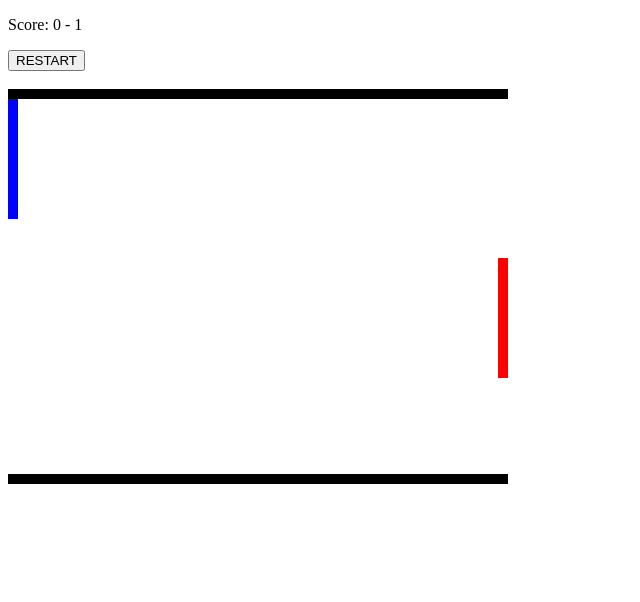
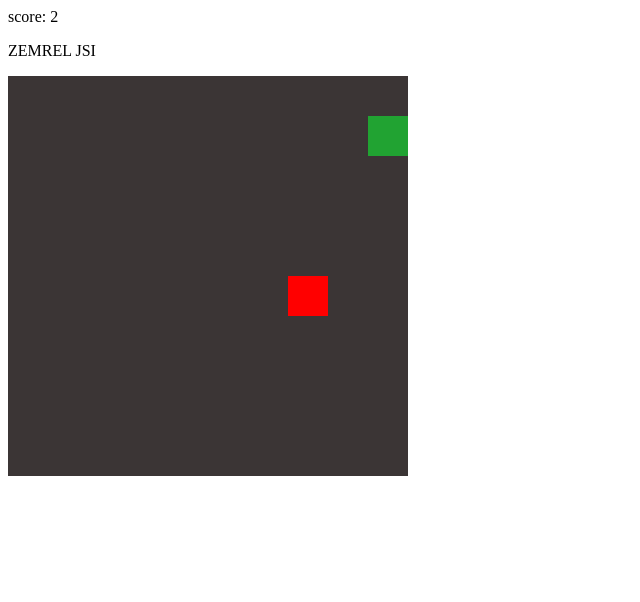
Before and after one commit to damiska21/Damiskovi-kody, a plain HTML site: page index.html in a window 1280 px wide. Shown: the whole page, without its empty margins (0-640 px from the left). Drawn offline with Linux system fonts and the light colour scheme.

Commit message:
Revert "Add files via upload"

```diff
--- a/index.html
+++ b/index.html
@@ -1,11 +1,10 @@
-<!DOCTYPE html>
 <html>
     <head>
-        <title>PONG</title>
+        <title>snake</title>
     </head>
     <body>
-        <p id="score">Score: 0 - 0</p><button id="button" onclick="restart()">RESTART</button>
-        <br>
+        <p id="score">Score: </p>
+        <p id="died"></p>
         <script src="main.js"></script>
     </body>
 </html>
--- a/main.js
+++ b/main.js
@@ -1,126 +1,158 @@
-var canvas = document.createElement("canvas"); canvas.width = 500; canvas.height = 510; document.body.appendChild(canvas); var c = canvas.getContext("2d");
+/*dlouhý řádek kanvasu*/var canvas = document.createElement("canvas"); canvas.width = "800"; canvas.height = "800";document.body.appendChild(canvas);var c = canvas.getContext("2d");c.scale(40, 40);
 
-var paddleY = 0;
-var enemyPaddleY = 0;
-var ballX = 350;
-var ballY = 250;
-var paddleWidth = 120;
-var ballGoingLeft = true;
-var ballAngle = 20;
-var ballSpeed = 3;
-var gameOver = false;
-var Pscore = 0;
-var Escore = 0;
+//KONSTANTY
+var playerX = 1;
+var playerY = 1;
+var snakeLenght = 3;
+var pole = 10;
+var tailX = [0, 0];
+var tailY = [0, 0];
+var appleX;
+var appleY;
+var appleOnPole = false;
+var dead = false;
 var scoreDisplay = document.getElementById("score");
-var buttonDisplay = document.getElementById("button");
+var diedDisplay = document.getElementById("died");
+var goingTop = false;
+var goingDown = false;
+var goingRight = true;
+var goingLeft = false;
 
-function paddle() {
-    if (paddleY < 10) {
-        paddleY = 10;
-    }else if (paddleY + paddleWidth >= 385) {
-        paddleY = 265;
+//FUNKCE
+function draw() {
+    c.clearRect(0, 0, canvas.width, canvas.height);
+    c.fillStyle = "#3b3535";//šedá
+    c.fillRect(0, 0, pole, pole);
+
+    for(var i = 0; i < snakeLenght; i++) {
+        c.fillStyle = "#2fd44d";//světlejší zelená
+        c.fillRect(tailX[i], tailY[i], 1, 1);
+    }
+    c.fillStyle = "#21a332";//zelená
+    c.fillRect(playerX, playerY, 1, 1);
+
+    c.fillStyle = "red";
+    c.fillRect(appleX, appleY, 1, 1);
+}
+function tail() {
+    for(var i = 0; i < snakeLenght; i++) {
+        if(playerX == tailX[tailX.length] && playerY == tailY[tailY.length]){
+            dead = false;
+        }else if(playerX == tailX[i] && playerY == tailY[i]) {
+            dead = true;
+        }
+    }
+    tailX.push(playerX);
+    tailX.shift();
+    tailY.push(playerY);
+    tailY.shift();
+}
+function score() {
+    scoreDisplay.textContent = "score: " + (snakeLenght - 1);
+}
+
+function keyCode(event) {
+    switch(event.keyCode){
+        case 87://W
+            goingTop = true;
+            goingDown = false;
+            goingLeft = false;
+            goingRight = false;
+            break;
+        case 65://A
+            goingTop = false;
+            goingDown = false;
+            goingLeft = true;
+            goingRight = false;
+            break;
+        case 83: //S
+            goingTop = false;
+            goingDown = true;
+            goingLeft = false;
+            goingRight = false;
+            break;
+        case 68: //D
+            goingTop = false;
+            goingDown = false;
+            goingLeft = false;
+            goingRight = true;
+            break;
+    }
+}
+function move() {
+    if(goingTop) {
+        playerY -= 1;
+    }else if(goingDown) {
+        playerY += 1;
+    }else if(goingRight) {
+        playerX += 1;
+    }else if(goingLeft) {
+        playerX -= 1;
+    }
+
+    if(playerX > pole - 1) {
+        playerX = pole - 1;
+    }else if(playerY > pole - 1) {
+        playerY = pole - 1;
+    }else if(playerX < 0) {
+        playerX = 0;
+    }else if(playerY < 0) {
+        playerY = 0;
     }
 }
 
-function enemy() {
-    if (enemyPaddleY < 10) {
-        enemyPaddleY = 10;
-    }else if (enemyPaddleY + paddleWidth >= 385) {
-        enemyPaddleY = 265;
+function apple() {
+    if(!appleOnPole){
+        appleX = Math.round(Math.random() * 10);
+        appleY = Math.round(Math.random() * 10);
+        appleOnPole = true;
+        for(var i = 0; i < tailX.length; i++) {
+            if(appleX == tailX[i] && appleY == tailY[i]) {
+                appleOnPole = false;
+                apple();
+            }
+        }
+        if(appleX == playerX && appleY == playerY) {
+            appleOnPole = false;
+        }
+        if(appleX >= 10) {
+            appleX = 9;
+        }if(appleY >= 10){
+            appleY = 9;
+        }
     }
-
-    //pohyb
-    if (ballY < enemyPaddleY) {
-        enemyPaddleY -= 1.5;
-    }else if(ballY > enemyPaddleY) {
-        enemyPaddleY += 1.5;
+    if(playerX == appleX && playerY == appleY) {
+        appleOnPole = false;
+        tailX.push(playerX);
+        tailY.push(playerY);
+        snakeLenght += 1;
     }
 }
 
-function ball() {
-    if (ballGoingLeft) {
-        ballX -= ballSpeed;
-        ballY += ballAngle * 0.1;
-    }else{
-        ballX += ballSpeed;
-        ballY += ballAngle * 0.1;
+function death() {
+    if(dead) {
+        console.log("ses mrtvej!");
+        diedDisplay.textContent = "ZEMREL JSI";
     }
-    if (ballY >= 340) {
-        ballAngle *= -1;
-        ballY = 340;
-    }else if (ballY <= 10) {
-        ballY = 10;
-        ballAngle *= -1;
-    }
-
-    if((ballX <= 10 && (paddleY < ballY && paddleY + 150 > ballY) && ballGoingLeft) || ((ballX <= 10 && (paddleY > ballY && paddleY < ballY + 50)))) {
-        ballGoingLeft = false;
-        if(ballSpeed < 10){
-            ballSpeed += 1;
+        if(playerX > pole - 1 || playerX < 0 || playerY > pole - 1 || playerY < 0) {
+            dead = true;
         }
-        ballAngle = ((Math.random()) * 100);
-    }
-    if(ballX >= 440 && (enemyPaddleY < ballY && enemyPaddleY + 150 > ballY && !ballGoingLeft) || ((ballX >= 440 && (enemyPaddleY > ballY && enemyPaddleY < ballY + 50)))) {
-        ballGoingLeft = true;
-        if(ballSpeed < 10){
-            ballSpeed += 1;
-        }
-        ballAngle = ((Math.random()) * 100);
-    }
-}
-
-function gameloop() {
-    if(ballX + 50 < 0) {
-        gameOver = true;
-        buttonDisplay.style.display = "block";
-        Escore++;
-        scoreDisplay.textContent = "Score: " + Pscore + " - " + Escore;
-    }else if(ballX > 500){
-        gameOver = true;
-        buttonDisplay.style.display = "block";
-        Pscore++;
-        scoreDisplay.textContent = "Score: " + Pscore + " - " + Escore;
-    }
-}
-
-function restart() {
-    buttonDisplay.style.display = "none";
-    ballX = 350;
-    ballY = 250;
-    ballSpeed = 3;
-    ballGoingLeft = true;
-    gameOver = false;
-    mainLoop();
-}
-
-function draw() {
-    c.clearRect(0, 0, canvas.width, canvas.height);
-    c.fillStyle = "black";
-    c.fillRect(0, 0, 500, 10);
-    c.fillRect(0, 385, 500, 10);
-
-    c.fillRect(ballX, ballY, 50, 50);
-
-    c.fillStyle = "blue";
-    c.fillRect(0, paddleY, 10, paddleWidth);
-
-    c.fillStyle = "red";
-    c.fillRect(490, enemyPaddleY, 10, paddleWidth);
 }
 
 function mainLoop() {
-    if (!gameOver) {
-    buttonDisplay.style.display = "none";
-    paddle();
-    enemy();
-    gameloop();
+    if(!dead) {
+    move();
+    tail();
+    }
+    death();
+    score();
+}
+function speedyMainLoop() {
+    apple();
     draw();
-    ball();
-    window.requestAnimationFrame(mainLoop);
-    }
+    window.requestAnimationFrame(speedyMainLoop);
 }
-
-document.addEventListener("mousemove", (event) => {
-	paddleY = event.clientY - 115;
-});
-window.requestAnimationFrame(mainLoop);
+setInterval(mainLoop, 500);
+window.addEventListener("keydown", keyCode);
+window.addEventListener("keyup", keyCode);
+window.requestAnimationFrame(speedyMainLoop);
```
